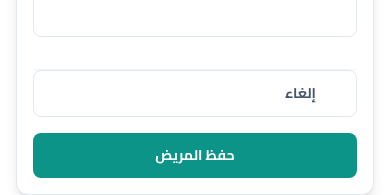
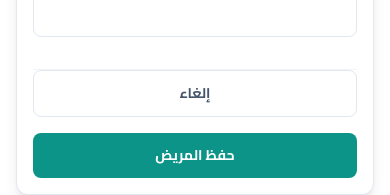
Before and after one commit to omarahmed321/myfinaldentistproject, a Next.js app: page /addpatient in a window 390 px wide. Shown: the part 936-1131 px from the top of the page. Built offline with nearby package versions, Linux system fonts and the light colour scheme.

Commit message:
finalGood

```diff
--- a/src/app/(dashboard)/addpatient/page.jsx
+++ b/src/app/(dashboard)/addpatient/page.jsx
@@ -205,7 +205,7 @@ patients =patients.map((patient)=>{ if(patient.id == theParamId){
 
      <div className='mt-8 w-full border-t border-[#F1F5F9] gap-4 md:flex md:flex-row  flex flex-col-reverse   '>
 <button onClick={handleAddPatient}  className=' cursor-pointer hover:transition-transform hover:scale-105 md:mt-8 text-[14px] font-bold text-white py-3 px-14 bg-[#0D9488] rounded-lg'>حفظ المريض</button>
-<Link href='/patients' className=' cursor-pointer hover:transition-transform hover:scale-105 md:mt-8 text-[14px] font-bold text-[#45556C]  rounded-lg border border-[#E2E8F0] py-3 px-10 '  >إلغاء</Link>
+<Link href='/patients' className=' cursor-pointer hover:transition-transform hover:scale-105 md:mt-8 text-[14px] font-bold text-[#45556C]  rounded-lg border border-[#E2E8F0] py-3 px-10 text-center  '  >إلغاء</Link>
      </div>
       </main>
 
--- a/src/app/(dashboard)/page.jsx
+++ b/src/app/(dashboard)/page.jsx
@@ -68,7 +68,7 @@ let todaysAppointments = appointments.filter((app) => app.date === todayDate);
 
  <div className="head w-full justify-between flex items-center px-6 rounded-lg  py-3 " dir="rtl">
   <p className="text-[#0F172B] text-lg font-bold">مواعيد اليوم القادمة</p>
-  <Link href='/appointments' className="text-[#0D9488] font-bold text-sm">عرض كل المواعيد ←</Link>
+  <Link href='/appointments' className="text-[#0D9488] font-bold text-sm whitespace-nowrap">عرض كل المواعيد ←</Link>
 </div>
     <table dir="rtl" className="bg-white shadow-md w-full   overflow-hidden   border-r border-b border-l border-[#E2E8F0] rounded-xl text-right ">
   <thead>
```
